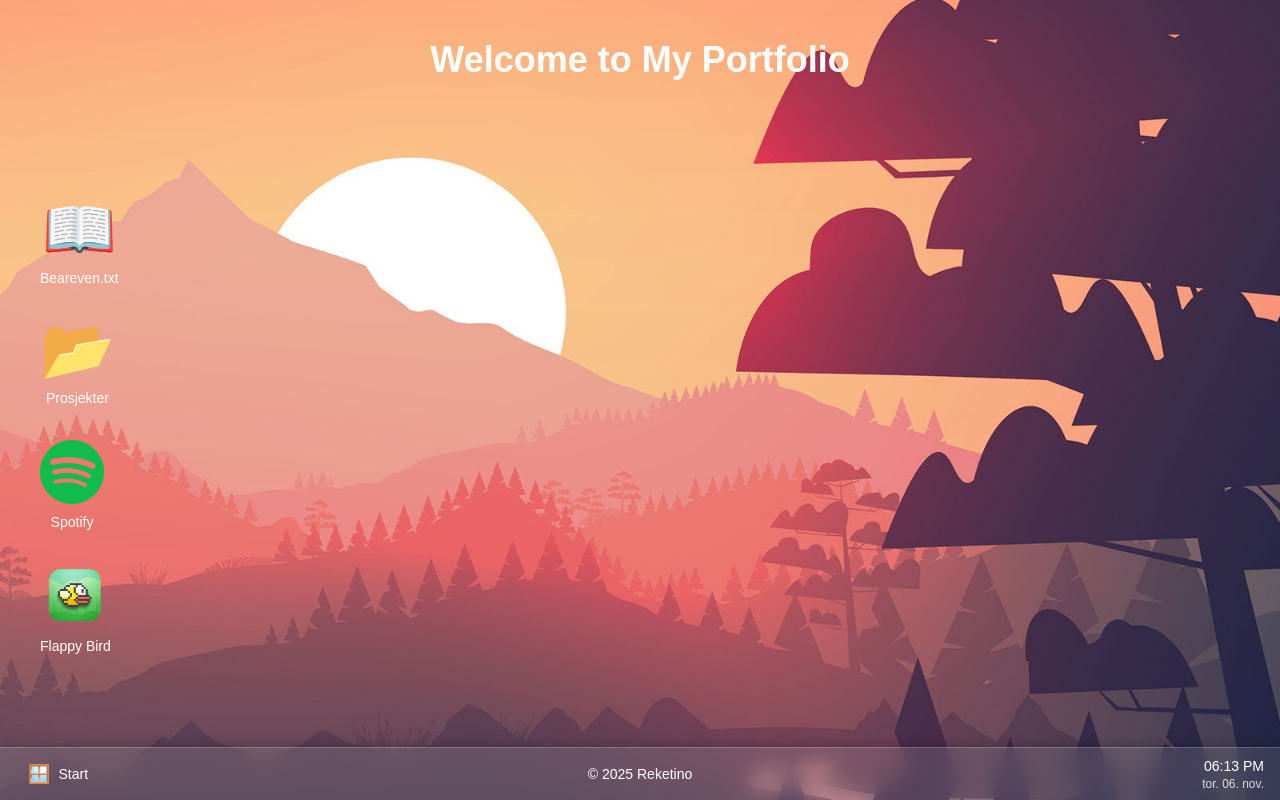
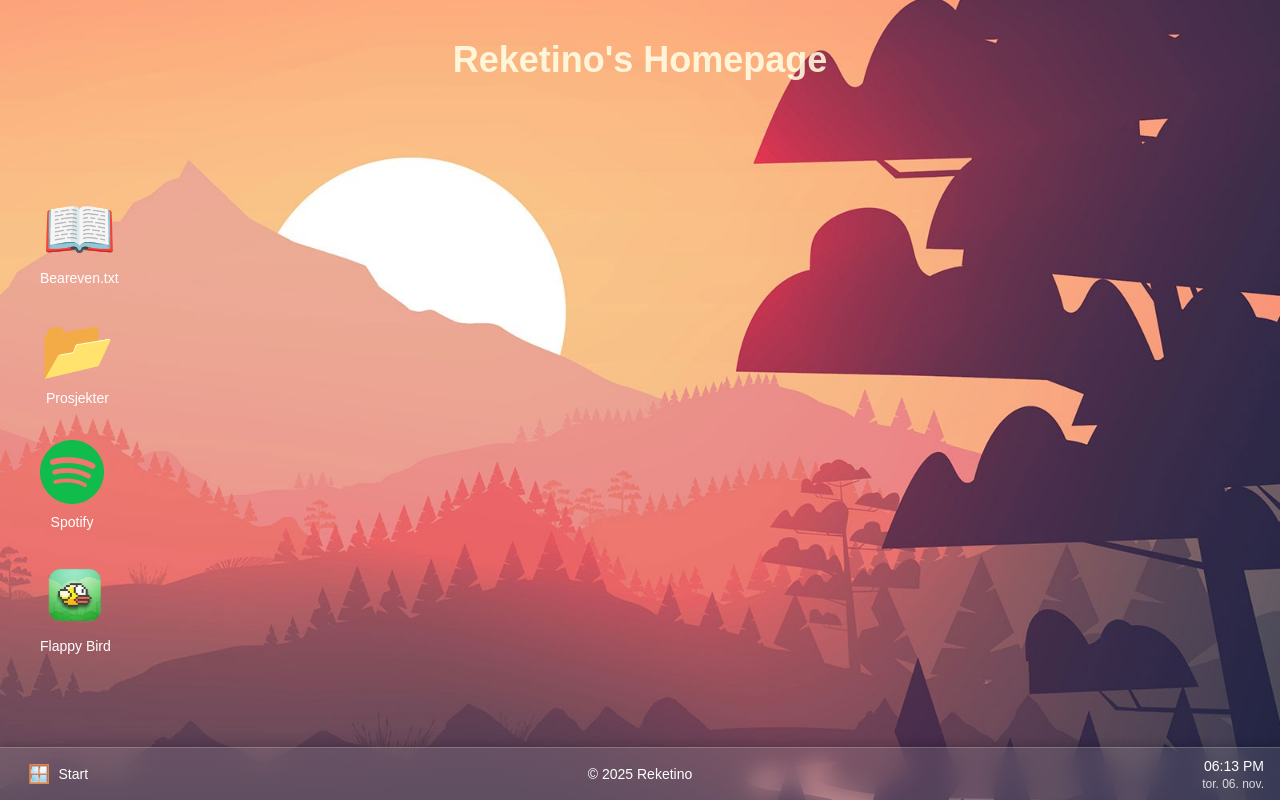
Before and after one commit to Reketino/Github-PortfoliYo-Brainstorm, a Next.js app: page /computer in a window 1280 px wide. Built offline with nearby package versions, Linux system fonts and the light colour scheme.

Commit message:
Oppdaterte  H1 + om meg

```diff
--- a/src/app/computer/page.js
+++ b/src/app/computer/page.js
@@ -12,8 +12,8 @@ export default function App() {
       className="min-h-screen flex flex-col items-center justify-center bg-cover bg-center text-white relative"
       style={{ backgroundImage: "url('/desktop.jpg')" }}
     >
-      <h1 className="text-4xl font-bold absolute top-10 transform">
-        Welcome to My Portfolio
+      <h1 className="text-4xl text-amber-100 mix-blend-screen font-bold absolute top-10 transform opacity-90">
+        Reketino's Homepage
       </h1>
 
 
@@ -80,11 +80,16 @@ export default function App() {
 
           {openApp === "about" && (
             <div className="space-y-2 text-sm leading-relaxed">
-              <p>Hei 👋 Jeg heter [navnet ditt].</p>
+              <p>Hei 👋 Jeg heter Bjørn Even Lyngstad.</p>
               <p>
-                Jeg er en [rolle] med interesse for webutvikling, design og læring
-                gjennom prosjekter. Dette er min lille “digitale bok”.
+                Jeg har hoppet inn i kodingens verden og elsker å skape ting på nettet.
               </p>
+              <p>
+                På denne siden kan du utforske noen av mine prosjekter og
+                interesser.
+              </p>
+              <p>Jeg har erfaring med flere programmeringsspråk og rammeverk.</p>
+              <p> Blant annet:</p>
             </div>
           )}
 
```
